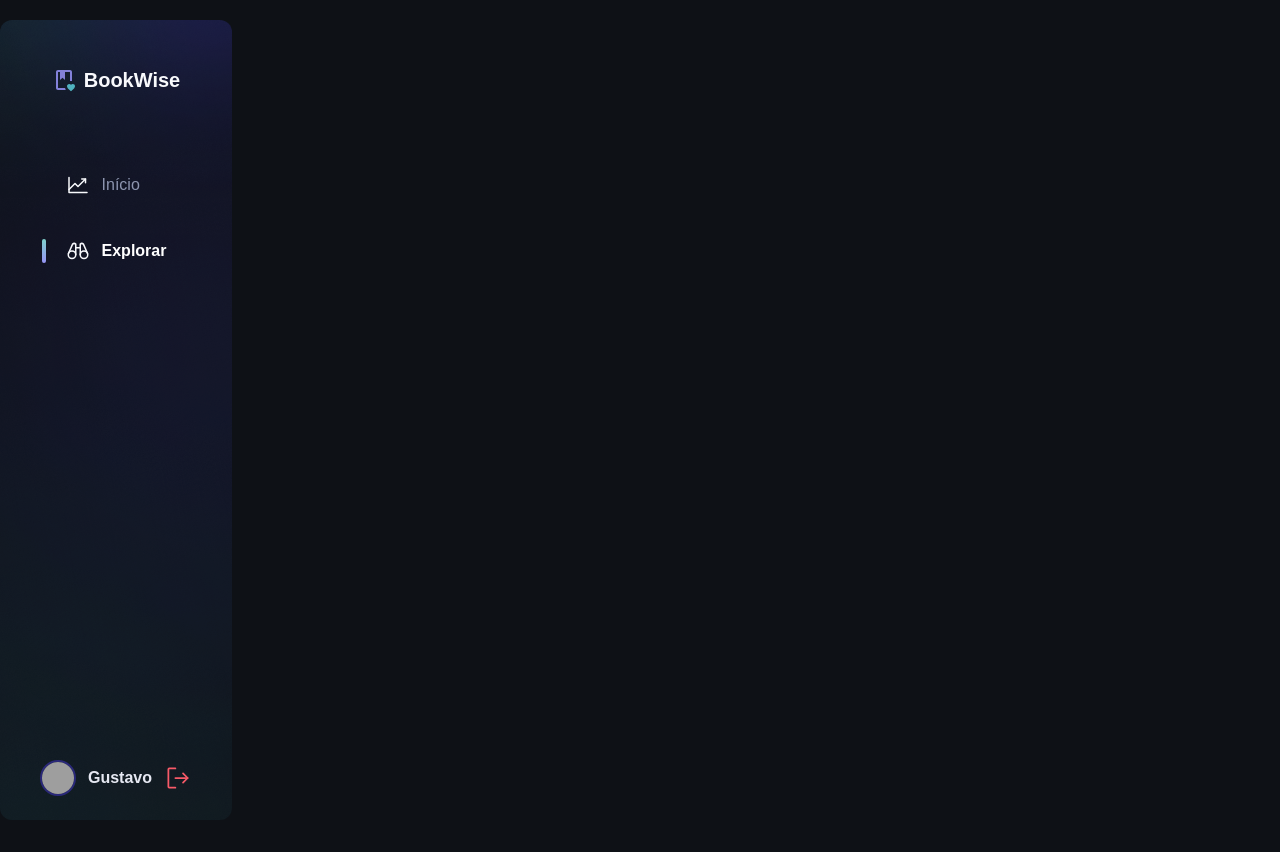
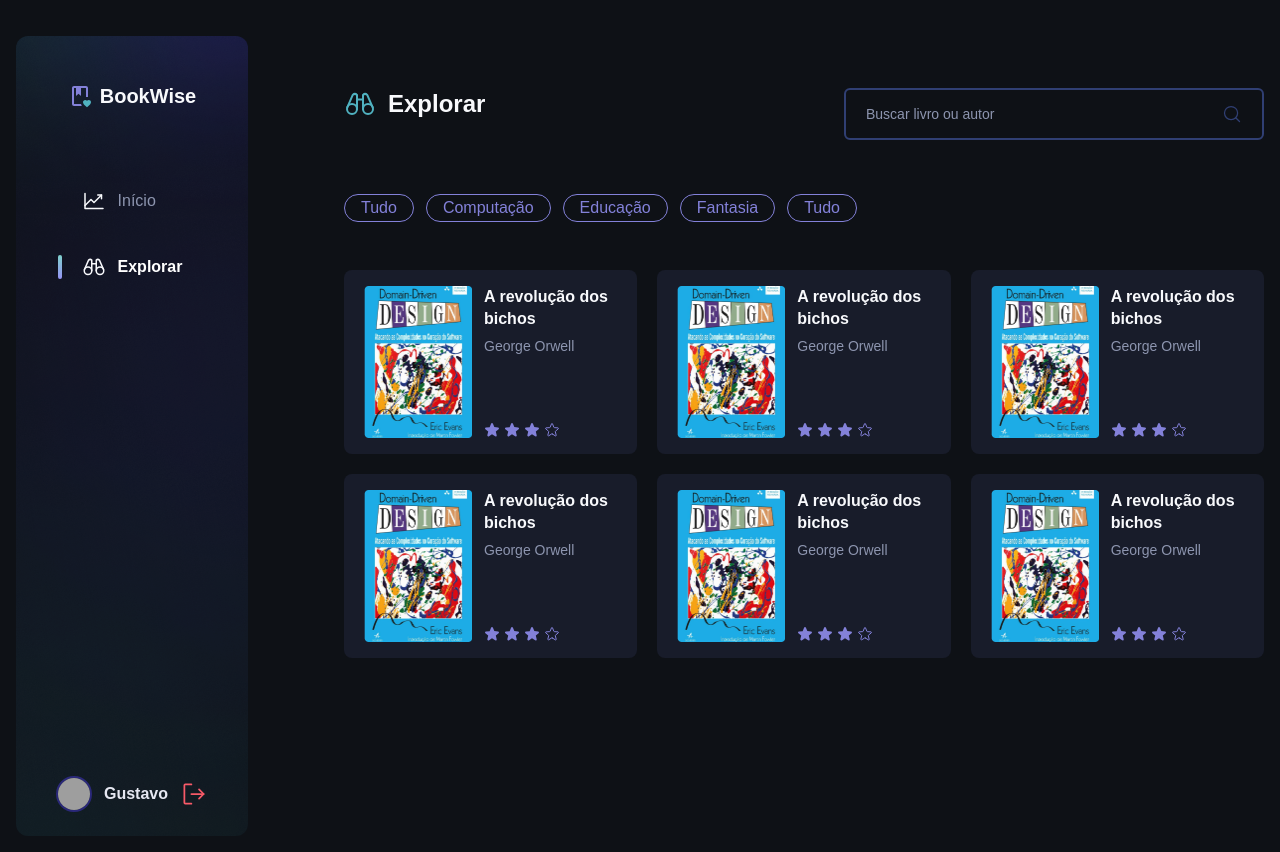
Before and after one commit to gustavosalviato/bookwise, a Next.js app: page /explore in a window 1280 px wide. Before the commit the page ends 820 px from the top, so only its background shows below. Built offline with nearby package versions, Linux system fonts and the light colour scheme; grey boxes are pictures that could not be loaded.

Commit message:
feat: Página Explore

```diff
--- /dev/null
+++ b/src/components/ExploreBookCard/index.tsx
@@ -0,0 +1,17 @@
+import { RatingScore } from "../RatingScore/styles";
+import { ExploreBookCardContainer, Image } from "./styles";
+export function ExploreBookCard() {
+  return (
+    <ExploreBookCardContainer>
+      <Image src="/books/domain-driven-design.png" />
+
+      <div>
+        <strong>A revolução dos bichos</strong>
+
+        <p>George Orwell</p>
+
+        <RatingScore />
+      </div>
+    </ExploreBookCardContainer>
+  );
+}
--- /dev/null
+++ b/src/components/ExploreBookCard/styles.ts
@@ -0,0 +1,32 @@
+import { styled } from "@/styles";
+
+export const ExploreBookCardContainer = styled("div", {
+  display: "flex",
+  gap: "1.2rem",
+  padding: "1.6rem 2rem",
+  backgroundColor: "$gray700",
+  borderRadius: "8px",
+
+  cursor: "pointer",
+
+  "> div": {
+    display: "flex",
+    flexDirection: "column",
+    lineHeight: "$short",
+
+    "> p": {
+      marginTop: "0.4rem",
+      fontSize: "1.4rem",
+      color: "$gray400",
+    },
+
+    div: {
+      marginTop: "auto",
+    },
+  },
+});
+
+export const Image = styled("img", {
+  width: "10.8rem",
+  height: "15.2rem",
+});
--- /dev/null
+++ b/src/components/InputText/index.tsx
@@ -0,0 +1,16 @@
+import { forwardRef, InputHTMLAttributes } from "react";
+import { Input, InputTextContainer } from "./styles";
+import { MagnifyingGlass } from "phosphor-react";
+interface InputTextProps extends InputHTMLAttributes<HTMLInputElement> {}
+
+export const InputText = forwardRef<HTMLInputElement, InputTextProps>(
+  (props, ref) => {
+    return (
+      <InputTextContainer>
+        <Input type="text" placeholder="Buscar livro ou autor" />
+
+        <MagnifyingGlass size={20} />
+      </InputTextContainer>
+    );
+  }
+);
--- /dev/null
+++ b/src/components/InputText/styles.ts
@@ -0,0 +1,37 @@
+import { styled } from "@/styles";
+
+export const InputTextContainer = styled("div", {
+  display: "flex",
+  width: "100%",
+  backgroundColor: "$gray800",
+  padding: "1.4rem 2rem",
+  borderRadius: "6px",
+  border: "2px solid",
+  borderColor: "$gray500",
+
+  svg: {
+    color: "$gray500",
+  },
+
+  "&:focus-within": {
+    borderColor: "$green200",
+
+    svg: {
+      color: "$green200",
+    },
+
+  },
+});
+
+export const Input = styled("input", {
+  flex: "1",
+  backgroundColor: "transparent",
+  border: 0,
+  outline: "0",
+  fontSize: "1.4rem",
+  color: "$gray100",
+
+  "&::placeholder": {
+    color: "$gray400",
+  },
+});
--- a/src/pages/explore.tsx
+++ b/src/pages/explore.tsx
@@ -1,10 +1,50 @@
+import { ExploreBookCard } from "@/components/ExploreBookCard";
+import { InputText } from "@/components/InputText";
 import { Sidebar } from "@/components/Siderbar";
-import { HomeContainer } from "@/styles/pages/login";
-
+import {
+  CategoriesSection,
+  ExploreContainer,
+  ExploreContent,
+  ExploreScreenShape,
+  PageTitle,
+  CategoryItem,
+  ExploreBookGrid,
+} from "@/styles/pages/explore";
+import { Binoculars } from "phosphor-react";
 export default function Explore() {
   return (
-    <HomeContainer>
-      <Sidebar />
-    </HomeContainer>
+    <ExploreContainer>
+      <ExploreScreenShape>
+        <Sidebar />
+
+        <ExploreContent>
+          <PageTitle>
+            <span>
+              <Binoculars size={32} color="#50B2C0" />
+              Explorar
+            </span>
+
+            <form>
+              <InputText />
+            </form>
+          </PageTitle>
+          <CategoriesSection>
+            <CategoryItem>Tudo</CategoryItem>
+            <CategoryItem>Computação</CategoryItem>
+            <CategoryItem>Educação</CategoryItem>
+            <CategoryItem>Fantasia</CategoryItem>
+            <CategoryItem>Tudo</CategoryItem>
+          </CategoriesSection>
+          <ExploreBookGrid>
+            <ExploreBookCard />
+            <ExploreBookCard />
+            <ExploreBookCard />
+            <ExploreBookCard />
+            <ExploreBookCard />
+            <ExploreBookCard />
+          </ExploreBookGrid>
+        </ExploreContent>
+      </ExploreScreenShape>
+    </ExploreContainer>
   );
 }
--- /dev/null
+++ b/src/styles/pages/explore.ts
@@ -0,0 +1,64 @@
+import { styled } from "..";
+
+export const ExploreContainer = styled("div", {
+  width: " 100vw",
+  height: "100vh",
+});
+
+export const ExploreScreenShape = styled("div", {
+  display: "flex",
+  maxWidth: "144rem",
+  margin: "0 auto",
+  padding: "1.6rem",
+});
+
+export const ExploreContent = styled("main", {
+  display: "flex",
+  flexDirection: "column",
+  width: "100%",
+  marginLeft: "9.6rem",
+  paddingTop: "7.2rem",
+});
+
+export const PageTitle = styled("header", {
+  display: "flex",
+  justifyContent: "space-between",
+  alignItems: "start",
+
+  "> span": {
+    display: "flex",
+    justifyContent: "center",
+    alignItems: "center",
+    gap: "1.2rem",
+
+    fontSize: "2.4rem",
+    fontWeight: "bold",
+  },
+
+  "> form": {
+    maxWidth: "42rem",
+    width: "100%",
+  },
+});
+
+export const CategoriesSection = styled("section", {
+  marginTop: "5.4rem",
+  display: "flex",
+  alignItems: "center",
+  gap: "1.2rem",
+});
+
+export const CategoryItem = styled("span", {
+  borderRadius: "999px",
+  padding: "0.4rem 1.6rem",
+  color: "$purple100",
+  border: "1px solid",
+  borderColor: "$purple100",
+});
+
+export const ExploreBookGrid = styled("div", {
+  display: "grid",
+  marginTop: "4.8rem",
+  gridTemplateColumns: "repeat(3,1fr)",
+  gap: "2rem",
+});
```
Also changed, not shown: .eslintrc.json.
